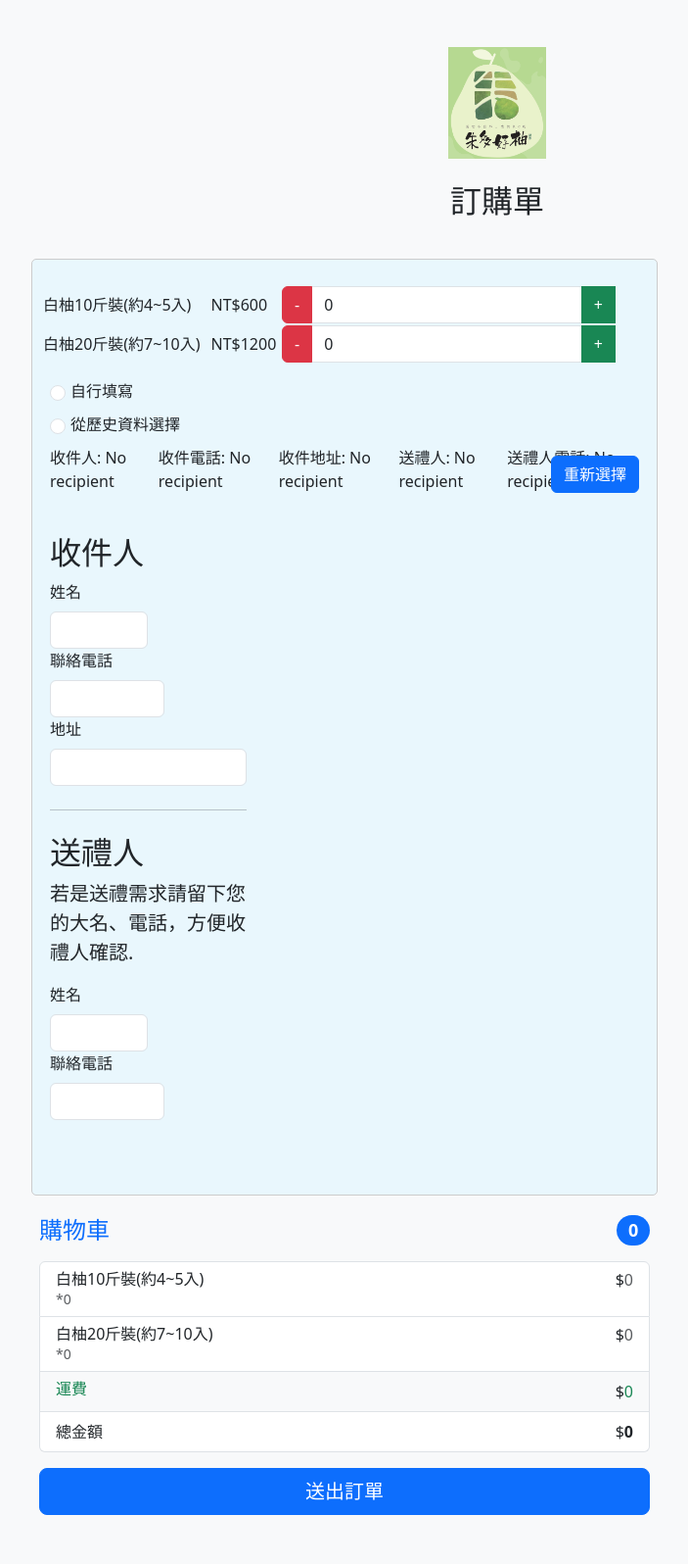
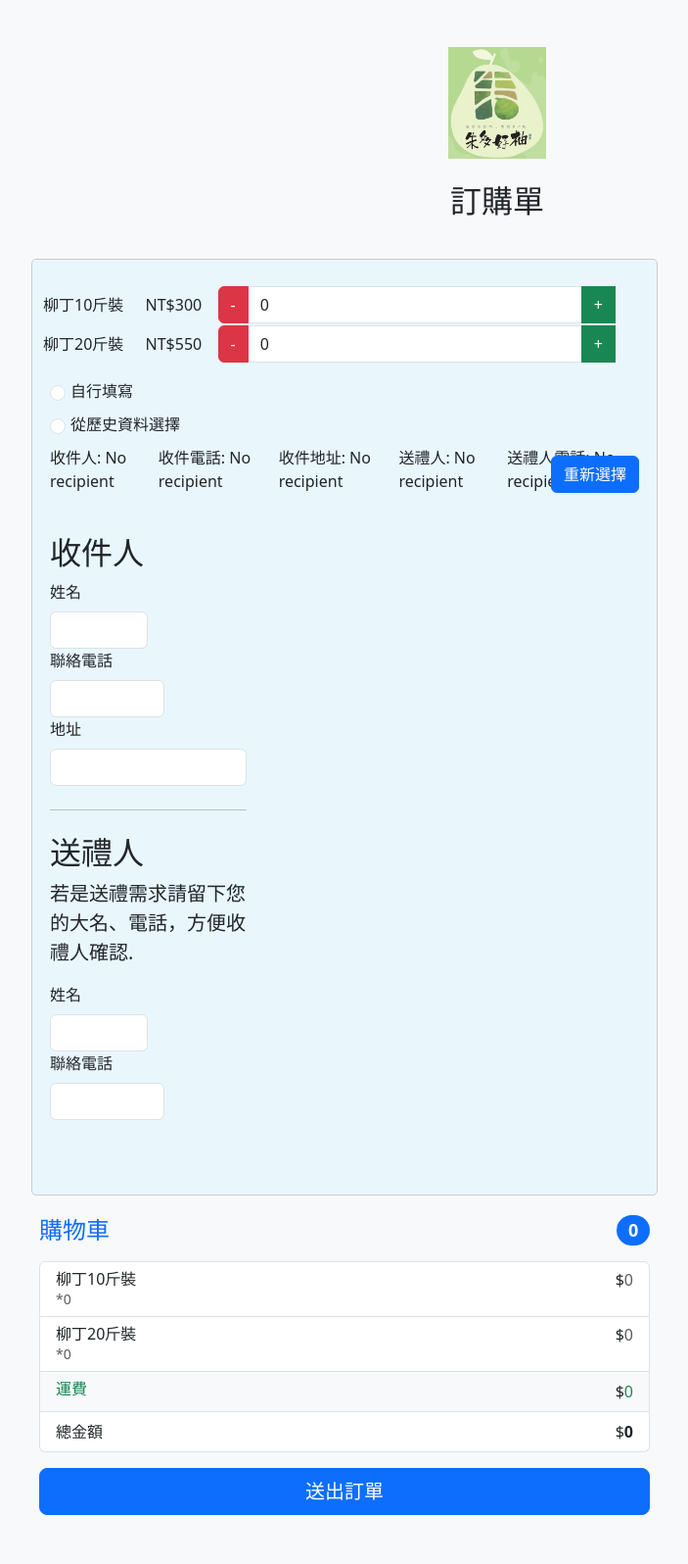
Before and after one commit to MAXMANER/fruit_order_web, a Flask app: template templates/order_page.html in a window 1280 px wide. Shown: the whole page at 98% size, without its empty margins (132-835 px from the left). Run offline with Flask 3, Linux system fonts and the light colour scheme; the template is opened without the code that fills it, so the values that code supplies are empty; some libraries are stand-ins or nearby versions.

Commit message:
orange version
orange version

```diff
--- a/templates/order_page.html
+++ b/templates/order_page.html
@@ -163,9 +163,9 @@
           <div class="row g-3 template-group" id="template-group">
             <table class="shop_table" cellspacing="0">
               <tbody><tr class="product-item ">
-                  <td class="product-name">白柚10斤裝(約4~5入)</td>
+                  <td class="product-name">柳丁10斤裝</td>
                   <td class="product-price">
-                      <span itemprop="price" class="price"><span class="woocommerce-Price-amount amount"><span class="woocommerce-Price-currencySymbol">NT$</span>600</span>
+                      <span itemprop="price" class="price"><span class="woocommerce-Price-amount amount"><span class="woocommerce-Price-currencySymbol">NT$</span>300</span>
                       <!--
                       <ins><del><span class="woocommerce-Price-amount amount"><span class="woocommerce-Price-currencySymbol">NT$</span>800</span></del></ins></span>
                       !-->
@@ -184,12 +184,12 @@
               <tr class="product-item ">
 
 
-                  <td class="product-name">白柚20斤裝(約7~10入)</td>
+                  <td class="product-name">柳丁20斤裝</td>
 
                   <td class="product-price">
-                      <span itemprop="price" class="price"><span class="woocommerce-Price-amount amount"><span class="woocommerce-Price-currencySymbol">NT$</span>1200</span>
+                      <span itemprop="price" class="price"><span class="woocommerce-Price-amount amount"><span class="woocommerce-Price-currencySymbol">NT$</span>550</span>
                       <!--
-                      <ins><del><span class="woocommerce-Price-amount amount"><span class="woocommerce-Price-currencySymbol">NT$</span>600</span></del></ins></span>
+                      <ins><del><span class="woocommerce-Price-amount amount"><span class="woocommerce-Price-currencySymbol">NT$</span>300</span></del></ins></span>
                       !-->
                   </td>
 
@@ -357,14 +357,14 @@
             <ul class="list-group mb-3">
               <li class="list-group-item d-flex justify-content-between lh-sm">
                 <div>
-                  <h6 class="my-0">白柚10斤裝(約4~5入)</h6>
+                  <h6 class="my-0">柳丁10斤裝</h6>
                   <small class="text-body-secondary" id="item1-quantity">*0</small>
                 </div>
                 <span>$<span class="text-body-secondary" id="item1-price">0</span></span>
               </li>
               <li class="list-group-item d-flex justify-content-between lh-sm">
                 <div>
-                  <h6 class="my-0">白柚20斤裝(約7~10入)</h6>
+                  <h6 class="my-0">柳丁20斤裝</h6>
                   <small class="text-body-secondary" id="item2-quantity">*0</small>
                 </div>
                 <span>$<span class="text-body-secondary" id="item2-price">0</span></span>
@@ -431,7 +431,7 @@ $(document).ready(function() {
         let total = 0;
         let item1_quantity = 0;
         let item2_quantity = 0;
-        let discount=100;
+        let discount=0;
         let maxQuantities = {
             item1: {{ item1_max_quantity }},
             item2: {{ item2_max_quantity }}
@@ -447,13 +447,13 @@ $(document).ready(function() {
                 }
             });
         });
-        if(((item1_quantity * 600)+(item2_quantity * 1200))>600)
-          discount=0;
-        total_price = (item1_quantity * 600)+(item2_quantity * 1200) + discount
+        //if(((item1_quantity * 300)+(item2_quantity * 550))>300)
+          //discount=0;
+        total_price = (item1_quantity * 300)+(item2_quantity * 550) + discount
         $('#total-quantity').text(item1_quantity + item2_quantity);
-        $('#item1-price').text(item1_quantity * 600);
+        $('#item1-price').text(item1_quantity * 300);
         $('#item1-quantity').text(item1_quantity+"箱");
-        $('#item2-price').text(item2_quantity * 1200);
+        $('#item2-price').text(item2_quantity * 550);
         $('#item2-quantity').text(item2_quantity+"箱");
         $('#discount').text(discount);
         $('#total_price').text(total_price);
@@ -567,10 +567,10 @@ $('.input-number').focusin(function(){
             group.groupId = index + 1;  // Use the index as groupId
             group.item1_quantity = parseInt($(this).find("input[name='item1_quantity']").val()) || 0;
             group.item2_quantity = parseInt($(this).find("input[name='item2_quantity']").val()) || 0;
-            freight=100;
-            if(((group.item1_quantity * 600) + (group.item2_quantity * 1200))>600)
-              freight = 0;
-            group.total_price = (group.item1_quantity * 600) + (group.item2_quantity * 1200) + freight;
+            freight=0;
+            //if(((group.item1_quantity * 300) + (group.item2_quantity * 550))>300)
+              //freight = 0;
+            group.total_price = (group.item1_quantity * 300) + (group.item2_quantity * 550) + freight;
 
             // Push the group data into the groups array
             groups.push(group);
```
